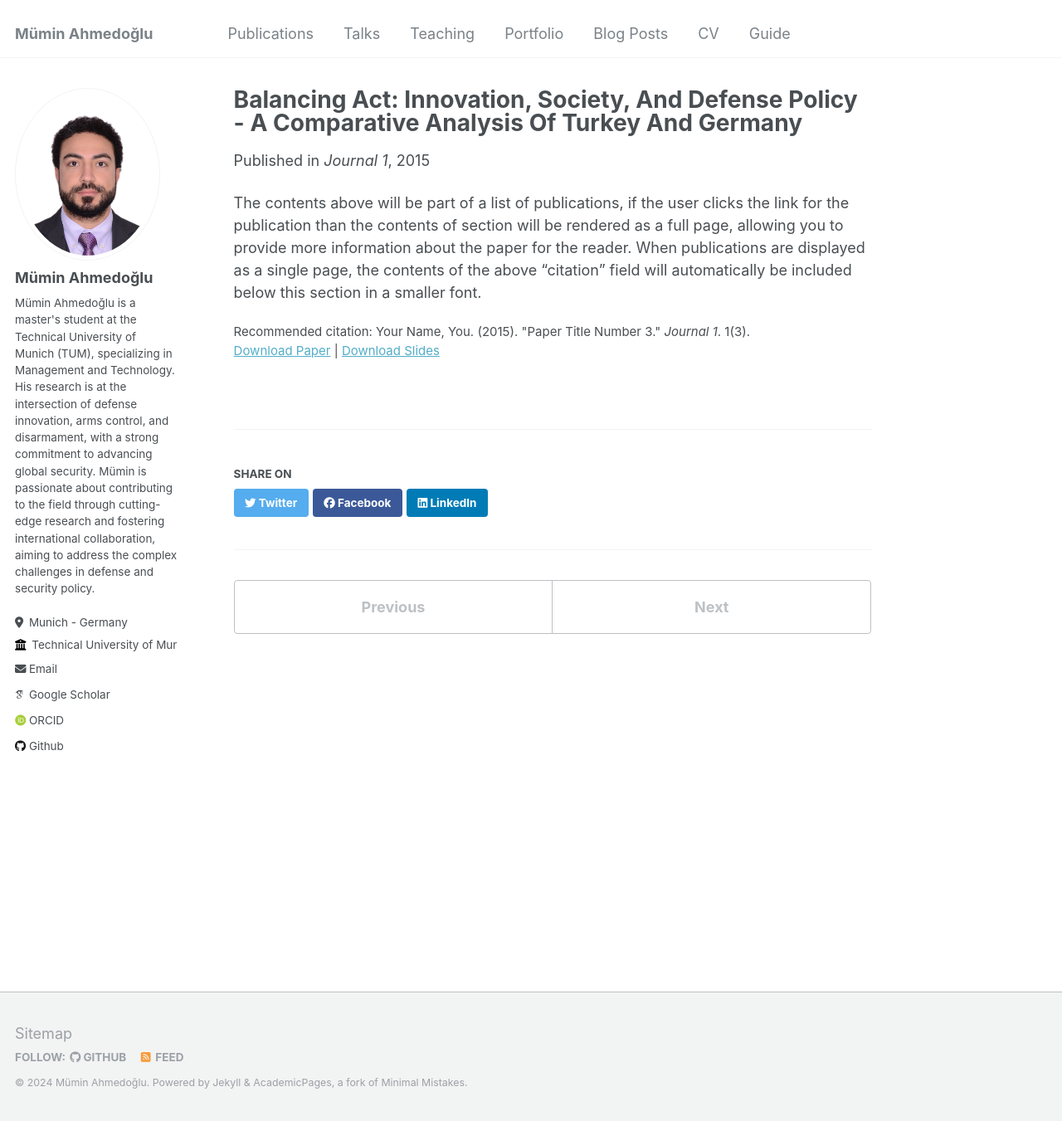
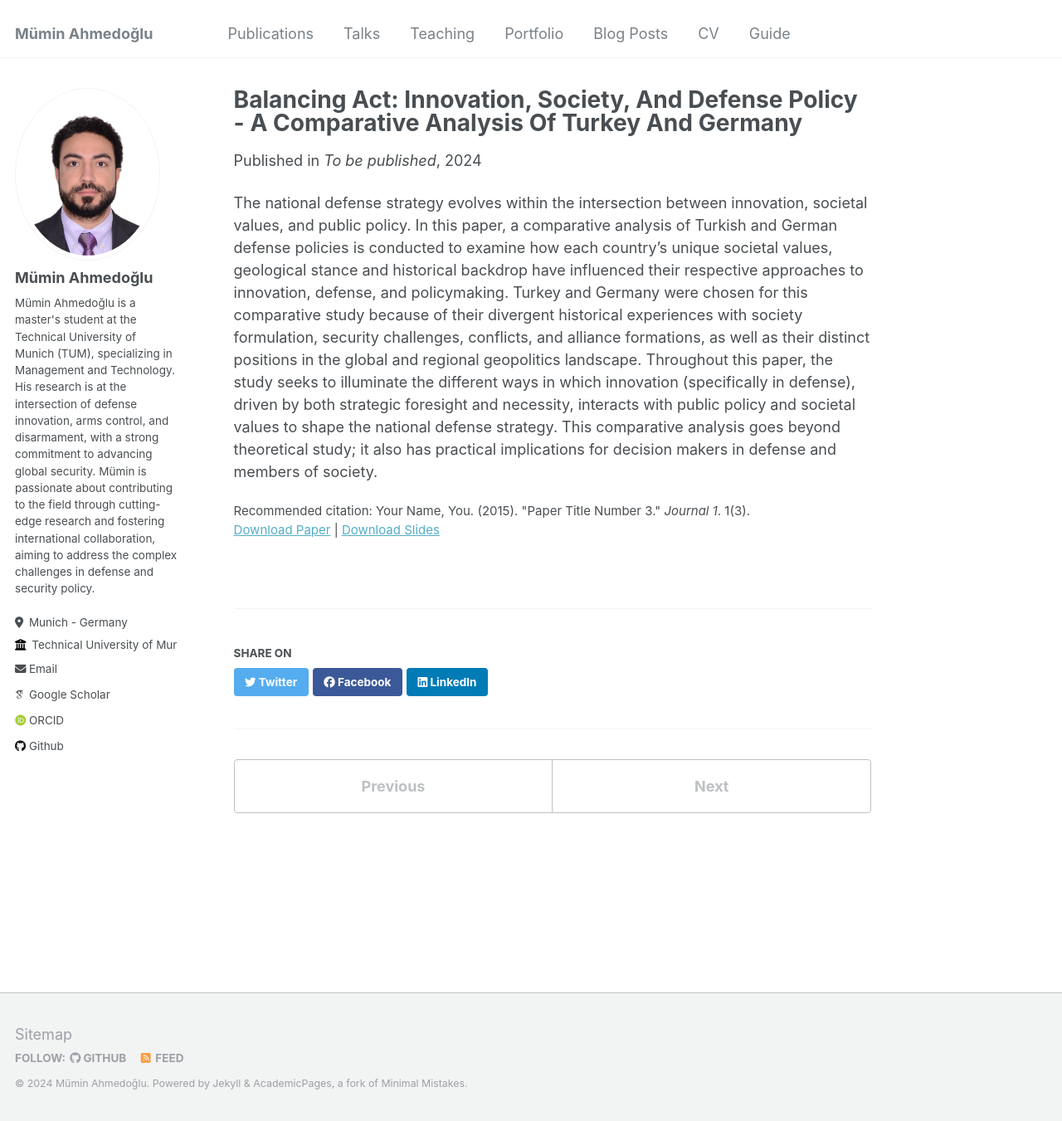
Before and after one commit to ahmedoglu/ahmedoglu.github.io, a Jekyll site: the page built from _publications/2015-10-01-paper-title-number-3.md, in a window 1280 px wide and 1351 px high. Shown: the whole window at 83% size. Built offline with Jekyll 4.4.1, drawn with Linux system fonts in a browser that asks for light colours; some web fonts are replaced.

Commit message:
Update 2015-10-01-paper-title-number-3.md

```diff
--- a/_publications/2015-10-01-paper-title-number-3.md
+++ b/_publications/2015-10-01-paper-title-number-3.md
@@ -3,11 +3,11 @@ title: "Balancing Act: Innovation, Society, And Defense Policy - A Comparative A
 collection: publications
 permalink: /publication/2015-10-01-paper-title-number-3
 excerpt: 'This paper is about the number 3. The number 4 is left for future work.'
-date: 2015-10-01
-venue: 'Journal 1'
+date: 2024-02-01
+venue: 'To be published'
 slidesurl: 'http://academicpages.github.io/files/slides3.pdf'
 paperurl: 'http://academicpages.github.io/files/paper3.pdf'
 citation: 'Your Name, You. (2015). &quot;Paper Title Number 3.&quot; <i>Journal 1</i>. 1(3).'
 ---
 
-The contents above will be part of a list of publications, if the user clicks the link for the publication than the contents of section will be rendered as a full page, allowing you to provide more information about the paper for the reader. When publications are displayed as a single page, the contents of the above "citation" field will automatically be included below this section in a smaller font.
+The national defense strategy evolves within the intersection between innovation, societal values, and public policy. In this paper, a comparative analysis of Turkish and German defense policies is conducted to examine how each country’s unique societal values, geological stance and historical backdrop have influenced their respective approaches to innovation, defense, and policymaking. Turkey and Germany were chosen for this comparative study because of their divergent historical experiences with society formulation, security challenges, conflicts, and alliance formations, as well as their distinct positions in the global and regional geopolitics landscape. Throughout this paper, the study seeks to illuminate the different ways in which innovation (specifically in defense), driven by both strategic foresight and necessity, interacts with public policy and societal values to shape the national defense strategy. This comparative analysis goes beyond theoretical study; it also has practical implications for decision makers in defense and members of society.
```
